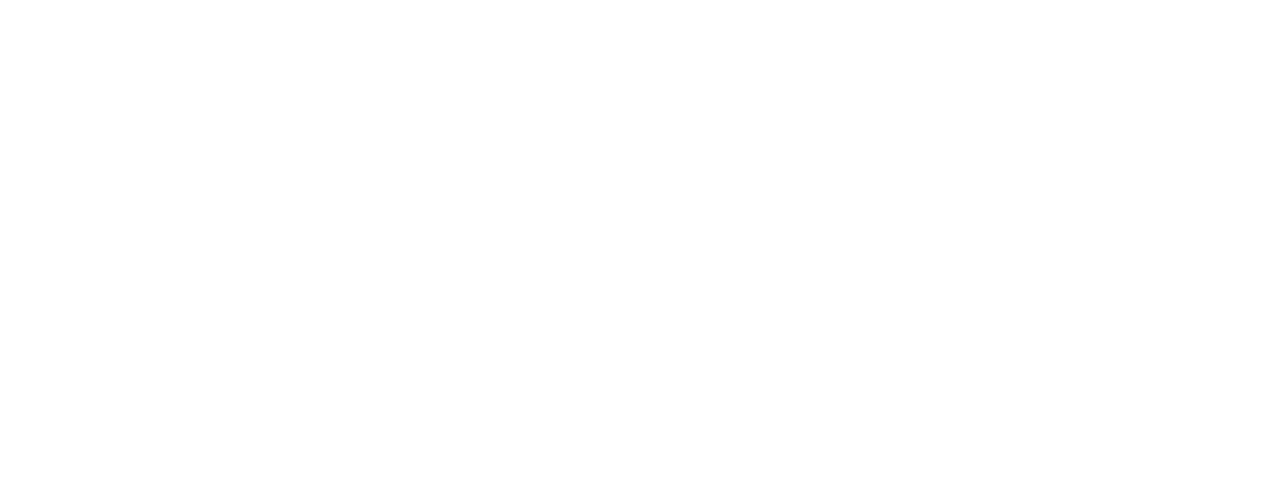
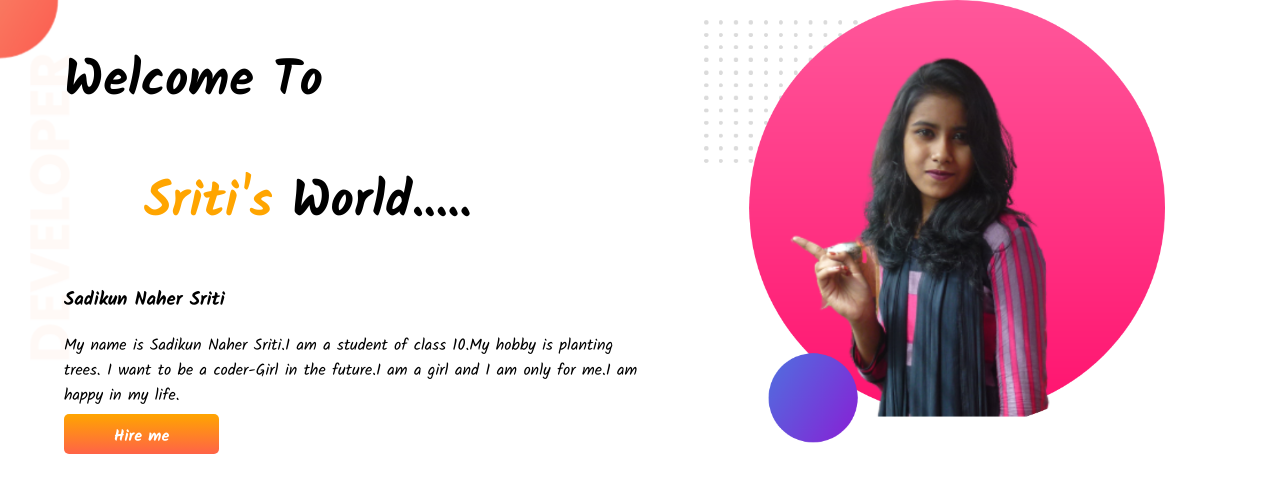
Before and after one commit to snSriti/protfolio-repo, a plain HTML site: page index.html in a window 1280 px wide. Drawn offline with Linux system fonts and the light colour scheme.

Commit message:
div aaed

```diff
--- a/index.html
+++ b/index.html
@@ -5,9 +5,28 @@
     <meta http-equiv="X-UA-Compatible" content="IE=edge">
     <meta name="viewport" content="width=device-width, initial-scale=1.0">
     <title>protfolio</title>
-    <link rel="stylesheet"href="style.css">
+        <link rel="preconnect" href="https://fonts.googleapis.com">
+        <link rel="preconnect" href="https://fonts.gstatic.com" crossorigin>
+        <link href="https://fonts.googleapis.com/css2?family=Kalam:wght@400;700&display=swap" rel="stylesheet">
+        <link rel="stylesheet"href="style.css">
 </head>
 <body>
+    <section class="top-banner">
+
+    <div class="half-width">
+        <h1>Welcome To</h1>
+        <h2><span>Sriti's</span> World.....</h2>
+    <h3>Sadikun Naher Sriti</h3>
+    <p>My name is Sadikun Naher Sriti.I am a student of class 10.My hobby is planting trees. I want to be a coder-Girl in the future.I am a girl and I am only for me.I am happy in my life.</p>
+    <a class="link-button" href="#">Hire me</a>
+    </div>
+    <div class="half-width">
+        <img src="images/sriti2.png">
+    </div>
+</section>
+
+
+
 
 </body>
 </html>
--- a/style.css
+++ b/style.css
@@ -0,0 +1,35 @@
+body{
+    font-family: 'Kalam', cursive;
+    margin: 0;
+}
+h1,h2{
+    font-size: 50px;
+}
+ h2 {
+	margin-left: 80px;
+}
+ span{
+    color: orange;
+}
+section{
+    display: flex;
+}
+.half-width{
+    width: 50%;
+    padding-left: 5%;
+}
+.half-width img{
+    width: 80%;
+}
+.link-button {
+	background-image: linear-gradient(orange,tomato);
+	text-decoration: none;
+	padding: 10px 50px 5px;
+	border-radius: 5px;
+	font-weight: 700;
+	color: #fff;
+}
+.top-banner{
+    background-image: url(images/top-banner.png);
+    background-repeat: no-repeat;
+}
```
Also changed, not shown: images/dream-bg.png (added), images/exp-bg.png (added), images/jhankar.png (added), images/jhankar2.png (added), images/my-bg.png (added), images/my-bg2.png (added), images/sriti1.png (added), images/sriti2.png (added), images/top-banner.png (added), my-pic/P1030123-removebg-preview.png (added), my-pic/sriti3.png (added), 2 other files.
